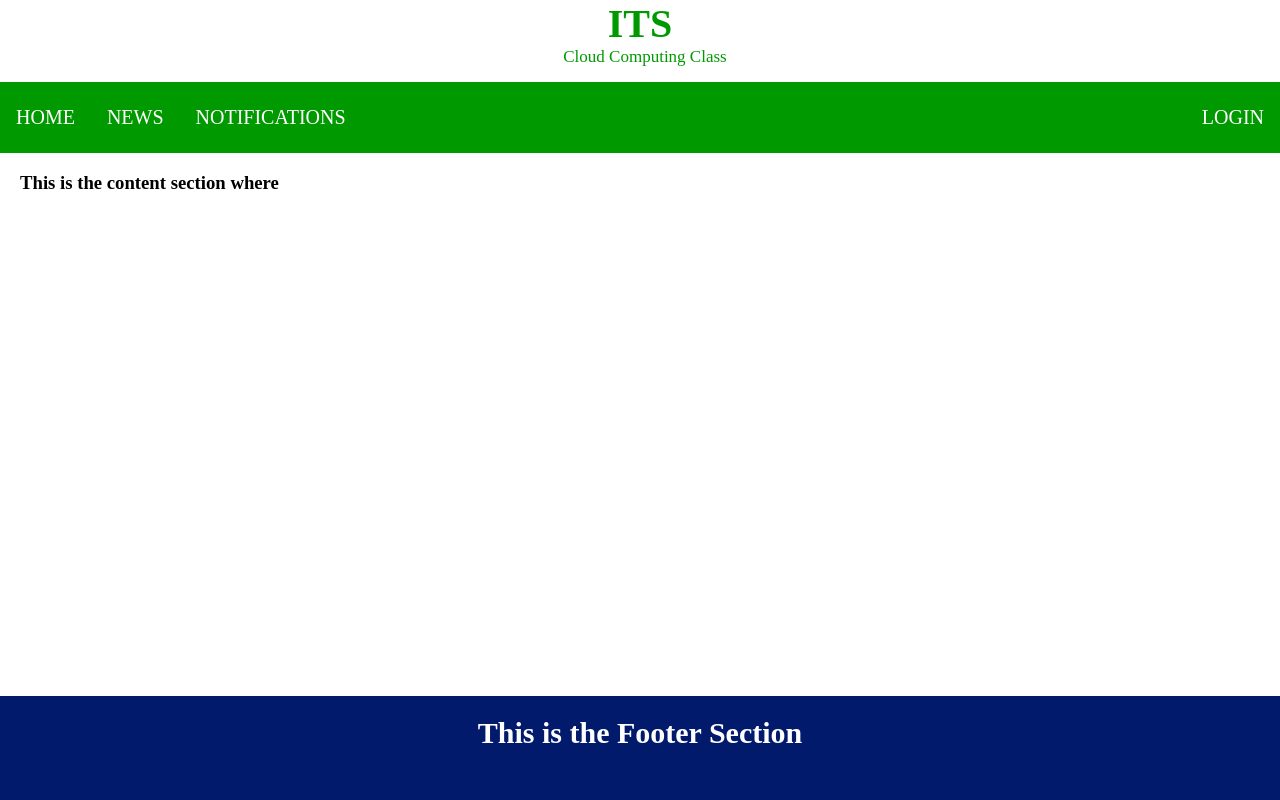
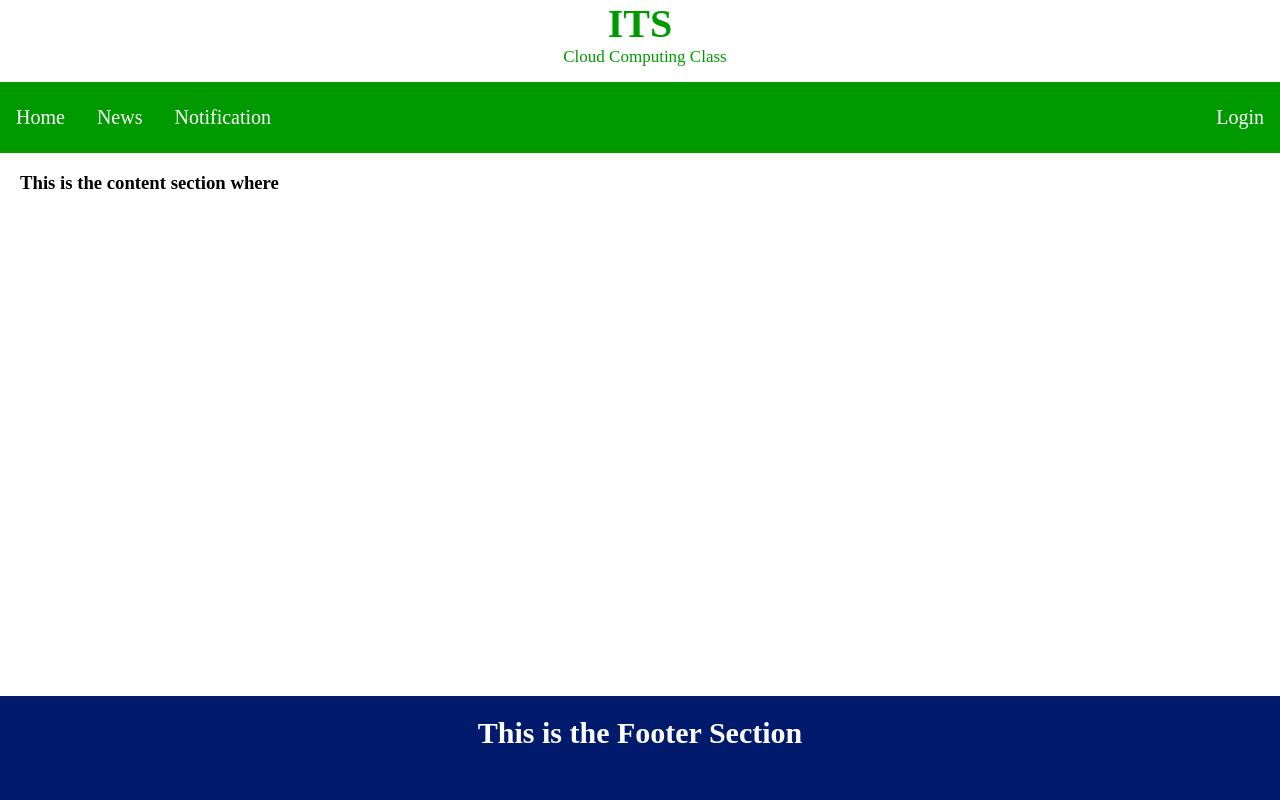
Before and after one commit to slepera/myfirstgitproject, a plain HTML site: page index.html in a window 1280 px wide. Drawn offline with Linux system fonts and the light colour scheme.

Commit message:
menu string minor changes

```diff
--- a/index.html
+++ b/index.html
@@ -71,11 +71,11 @@
 
 	<!-- Menu Navigation Bar -->
 	<nav class="menu">
-		<a href="#home">HOME</a>
-		<a href="#news">NEWS</a>
-		<a href="#notification">NOTIFICATIONS</a>
+		<a href="#home">Home</a>
+		<a href="#news">News</a>
+		<a href="#notification">Notification</a>
 		<div class="menu-log">
-			<a href="#login">LOGIN</a>
+			<a href="#login">Login</a>
 		</div>
 	</nav>
 
```
